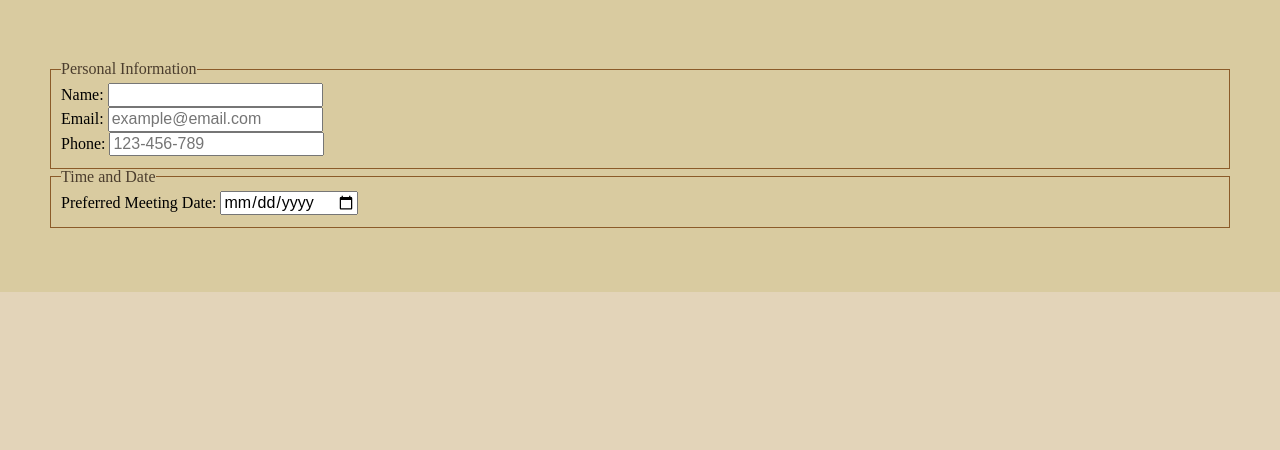
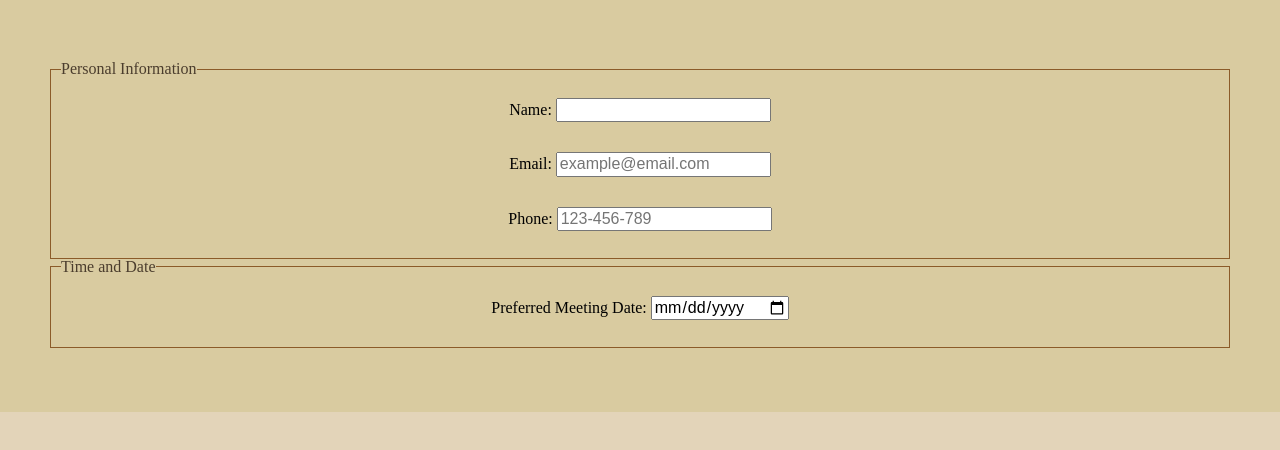
Before and after one commit to Tran-IIT-HTML-CLASS/project1, a plain HTML site: page index.html in a window 1280 px wide. Shown: the part 84-534 px from the top of the page. Drawn offline with Linux system fonts and the light colour scheme.

Commit message:
div, moved code
added label css stylizing

```diff
--- a/css/screen.css
+++ b/css/screen.css
@@ -29,7 +29,10 @@ form {
   background-color: #D9CBA0;
 }
 label {
-
+  display: block;
+  width: auto;
+  text-align: center;
+  padding: 15px 5%;
 }
 input[type="text"], input[type="email"], input[type="date"], input[type="tel"] {
 
--- a/index.html
+++ b/index.html
@@ -8,20 +8,26 @@
 </head>
 <body>
   <main id="content">
+    <div>
       <h1 id="header">Maymay's Book Drive Sign-Up</h1>
       <h2>"Giving back starts with opening your heart and mind"</h2>
+    </div>
     <form>
+      <div>
         <fieldset>
           <legend>Personal Information</legend>
           <div class="main"><label>Name: <input type="text"></label></div>
           <div class="main"><label>Email: <input type="email" required autocomplete="email" placeholder="example@email.com"></label></div>
           <div class="main"><label>Phone: <input type="tel" placeholder="123-456-789" pattern="[0-9]{3}-[0-9]{3}-[0-9]{4}"></label></div>
         </fieldset>
+      </div>
+      <div>
         <fieldset>
           <legend>Time and Date</legend>
           <div class="main"><label>Preferred Meeting Date: <input type="date"></label></div>
           <!--I need a form input for time-->
         </fieldset>
+      </div>
     </form>
   </main>
 </body>
```
Lines whose indentation alone changed are shown as unchanged.
